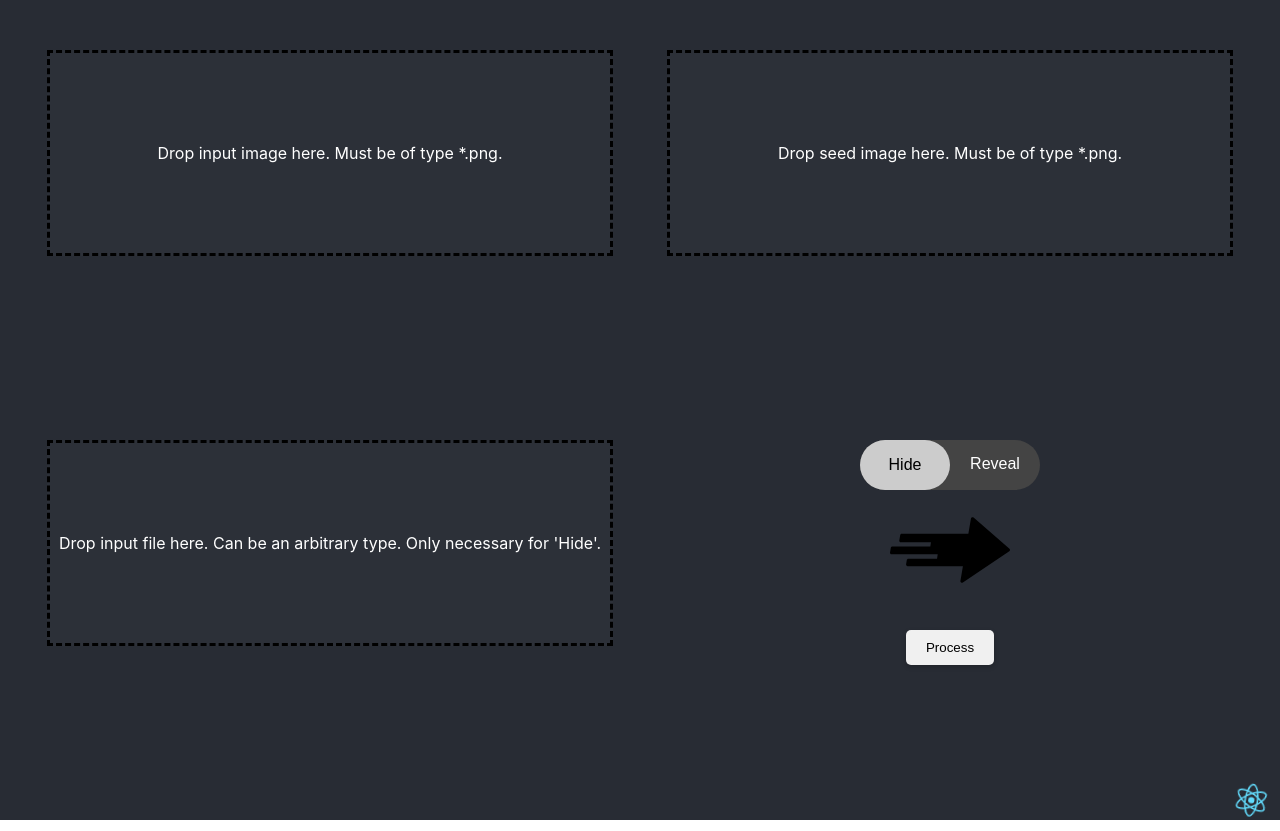
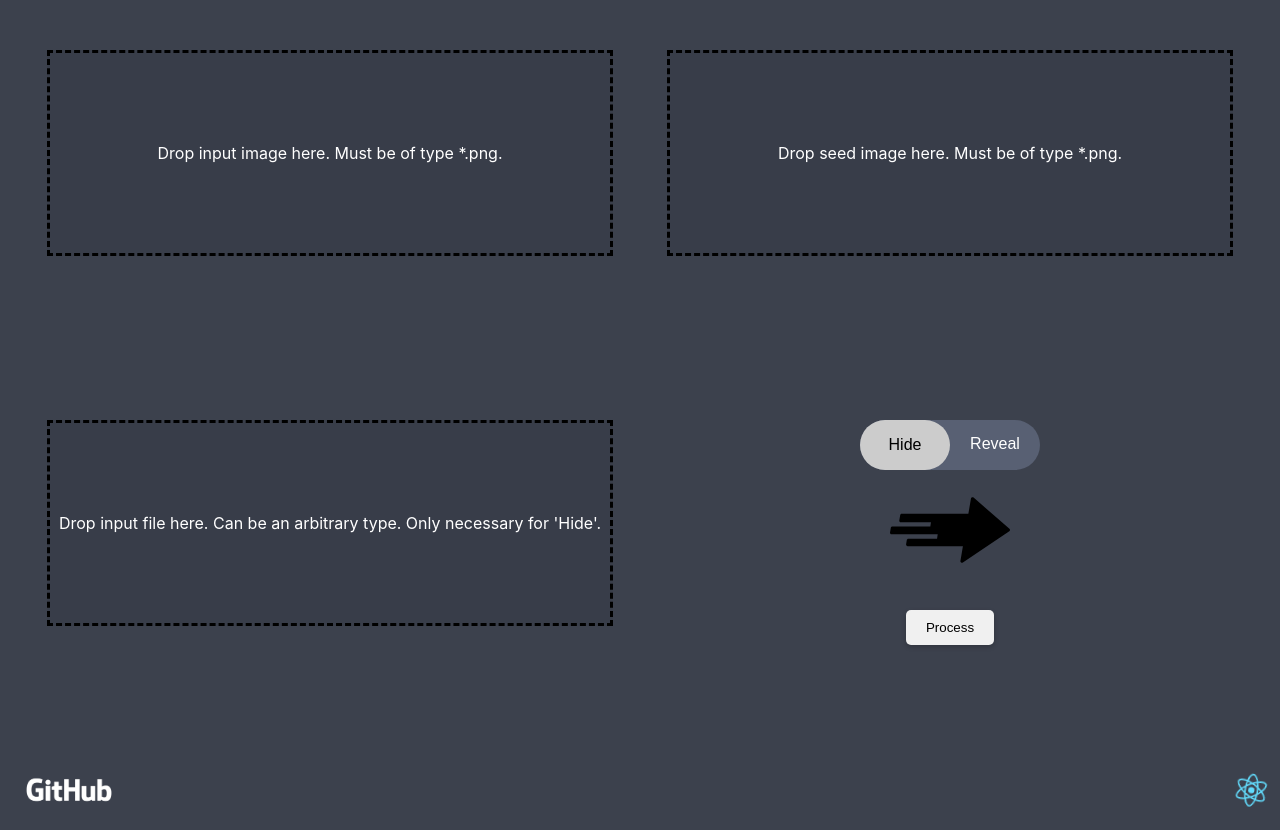
Before and after one commit to JThyroff/ImgSteg, a React (Create React App) app in the folder reactimgsteg/: page / in a window 1280 px wide. Built offline with nearby package versions, Linux system fonts and the light colour scheme.

Commit message:
UI enhancement and Link to gitrepo

```diff
--- a/reactimgsteg/src/App.css
+++ b/reactimgsteg/src/App.css
@@ -1,5 +1,6 @@
 .App {
   text-align: center;
+  background-color: #3c414d;
 }
 
 .App-logo {
@@ -7,7 +8,25 @@
   pointer-events: none;
   bottom: 0;
   right: 0;
+  margin-bottom: 20px;
   position: absolute;
+}
+
+.App-footer {
+  text-align: center;
+  background-color: #3c414d;
+  position: absolute;
+  min-height: 50px;
+  width: 100%;
+}
+
+.gh {
+  position: absolute;
+  bottom: 0;
+  left: 0;
+  margin: 20px;
+  color: white;
+  height: 5vmin;
 }
 
 @media (prefers-reduced-motion: no-preference) {
@@ -17,8 +36,8 @@
 }
 
 .App-header {
-  background-color: #282c34;
-  min-height: 95vh;
+  background-color: #3c414d;
+  min-height: 90vh;
   display: grid;
   grid-template-columns: repeat(2, 1fr);
   /* Creates two columns of equal width */
--- a/reactimgsteg/src/App.js
+++ b/reactimgsteg/src/App.js
@@ -2,6 +2,7 @@ import React, { useState } from 'react';
 import MyDropzone from './components/MyDropzone';
 import MyToggle from './components/MyToggle';
 import logo from './logo.svg';
+import gh from './GitHub_Logo_White.png';
 import rightarrow from './rightarrow.svg';
 import './App.css';
 import { imageToSeed } from './utils/ImageToSeed';
@@ -137,10 +138,14 @@ function App() {
           {/* Process button */}
           <button className="process-button" onClick={process}>Process</button>
         </div>
-
+      </header >
+      <footer className="App-footer">
+        <a href="https://github.com/JThyroff/ImgSteg" target='_blank' rel='noopener noreferrer'>
+          <img src={gh} className='gh' alt='github' />
+        </a>
         {/* You might want to place the logo outside of the header or in its own grid cell */}
         <img src={logo} className="App-logo" alt="logo" />
-      </header >
+      </footer>
     </div >
   );
 }
--- a/reactimgsteg/src/components/MyDropzone.css
+++ b/reactimgsteg/src/components/MyDropzone.css
@@ -10,7 +10,7 @@
     /* Set a minimum height for the dropzones */
     flex-direction: column;
     /* Stack children vertically */
-    background-color: #2c3038;
+    background-color: #383d49;
     color: white;
     border-style: dashed;
     border-color: black;
--- a/reactimgsteg/src/components/MyToggle.css
+++ b/reactimgsteg/src/components/MyToggle.css
@@ -6,7 +6,7 @@
     /* Width of the entire toggle switch */
     height: 50px;
     /* Height of the entire toggle switch */
-    background-color: #444;
+    background-color: #586073;
     /* Background of the non-selected part */
     border-radius: 30px;
     /* Half the height to make it rounded */
```
Also changed, not shown: reactimgsteg/src/GitHub_Logo_White.png (added), 1 other file (tests, documents, lock files or other folders).
